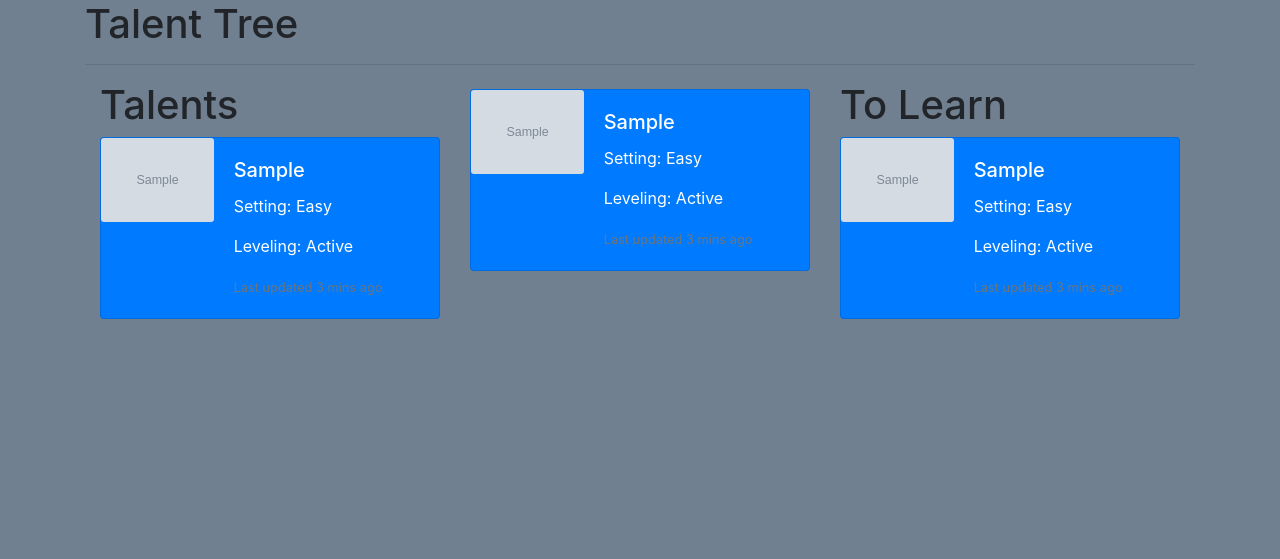
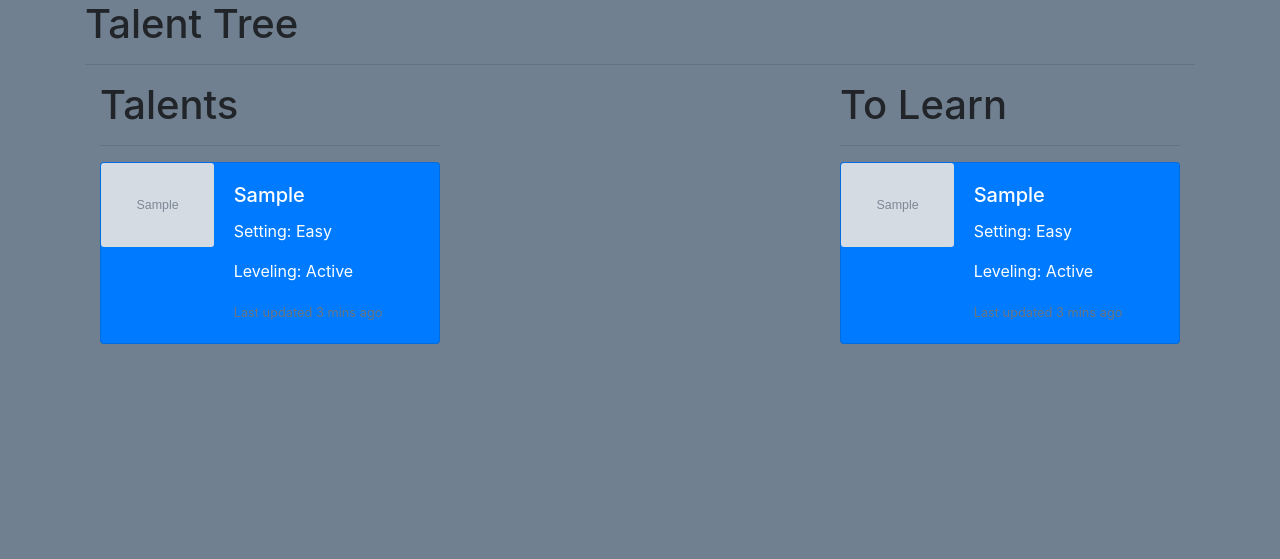
Before and after one commit to ak89mkii/Repbucket-project-04, a Django app: page /talents/ in a window 1280 px wide. Shown: the part 126-685 px from the top of the page. Run offline with Django 3.2, Linux system fonts and the light colour scheme; tables that the repository leaves empty hold one stand-in row (values such as "Sample post"); grey boxes marked "Sample" are stand-in pictures; some libraries are stand-ins or nearby versions.

```diff
--- a/main_app/templates/talents/index.html
+++ b/main_app/templates/talents/index.html
@@ -8,6 +8,7 @@
   <div class="row">
     <div class="col-sm-4">
       <h1>Talents</h1>
+      <hr />
 
 {% for talent in talents %}
   <div class="card {{ talent.color }} mb-3" style="max-width: 450px">
@@ -31,26 +32,14 @@
   <div class="col-sm-4">
     <h1></h1>
     {% for talent in talents %}
-      <div class="card {{ talent.color }} mb-3" style="max-width: 450px">
-        <div class="row no-gutters">
-          <div class="col-md-4">
-            <img src="{{ talent.image }}" class="card-img" alt="...">
-          </div>
-          <div class="col-md-8">
-            <div class="card-body">
-              <h5 class="card-title">{{ talent.skill }}</h5>
-              <p class="card-text">Setting: {{ talent.setting }}</p>
-              <p class="card-text">Leveling: {{ talent.leveling }}</p>
-              <p class="card-text"><small class="text-muted">Last updated 3 mins ago</small></p>
-            </div>
-          </div>
-        </div>
-      </div>
+
+
     {% endfor %}
 
   </div>
   <div class="col-sm-4">
     <h1>To Learn</h1>
+    <hr />
     {% for talent in talents %}
       <div class="card {{ talent.color }} mb-3" style="max-width: 450px">
         <div class="row no-gutters">
```
